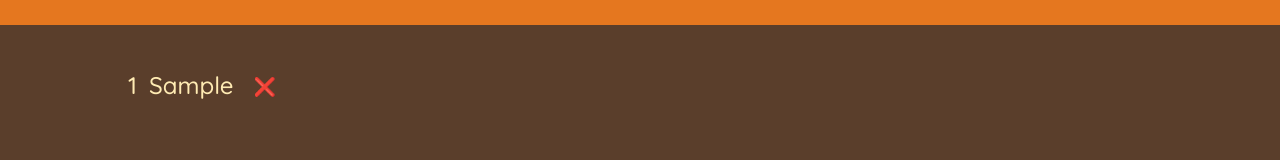
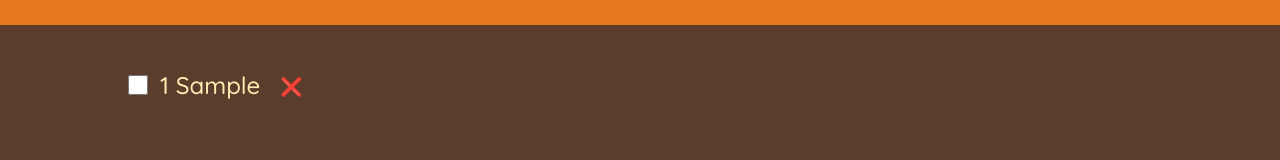
Before and after one commit to Touhidujjaman-Emon/code-tracking, a React (Create React App) app: page / in a window 1280 px wide. Both pictures are taken after typing "Sample" into the empty fields and a click on the button "ADD". Shown: the part 252-412 px from the top of the page. Built offline with nearby package versions, Linux system fonts and the light colour scheme.

Commit message:
toogleitem

```diff
--- a/src/App.js
+++ b/src/App.js
@@ -7,11 +7,27 @@
     setItems((items) => [...items, item]);
   }
 
+  function handleDeleteItem(id) {
+    setItems((items) => items.filter((item) => item.id !== id));
+  }
+
+  function handleToggleItem(id) {
+    setItems(
+      items.map((item) =>
+        item.id === id ? { ...item, packed: !item.packed } : item
+      )
+    );
+  }
+
   return (
     <div className="app">
       <Logo />
       <Form onAddItem={handleAddItem} />
-      <PackingList items={items} />
+      <PackingList
+        items={items}
+        onDeleteItem={handleDeleteItem}
+        onToggleItem={handleToggleItem}
+      />
       <Stats />
     </div>
   );
@@ -44,7 +60,7 @@
     onAddItem(newItem);
 
     setDescription("");
-    setquantity("");
+    // setquantity("1");
 
     console.log(newItem);
   }
@@ -71,26 +87,35 @@
     </form>
   );
 }
-function PackingList({ items }) {
+function PackingList({ items, onDeleteItem, onToggleItem }) {
   return (
     <div className="list">
       <ul>
         {items.map((item) => (
-          <Item item={item} key={item.id} />
+          <Item
+            item={item}
+            key={item.id}
+            onDeleteItem={onDeleteItem}
+            onToggleItem={onToggleItem}
+          />
         ))}
       </ul>
     </div>
   );
 }
 
-function Item({ item }) {
+function Item({ item, onDeleteItem, onToggleItem }) {
   return (
     <li>
-      <span>{item.quantity}</span>
+      <input
+        type="checkbox"
+        value={item.packed}
+        onChange={() => onToggleItem(item.id)}
+      />
       <span style={item.packed ? { textDecoration: "line-through" } : {}}>
-        {item.description}
+        {item.quantity} {item.description}
       </span>
-      <button>❌</button>
+      <button onClick={() => onDeleteItem(item.id)}>❌</button>
     </li>
   );
 }
```
